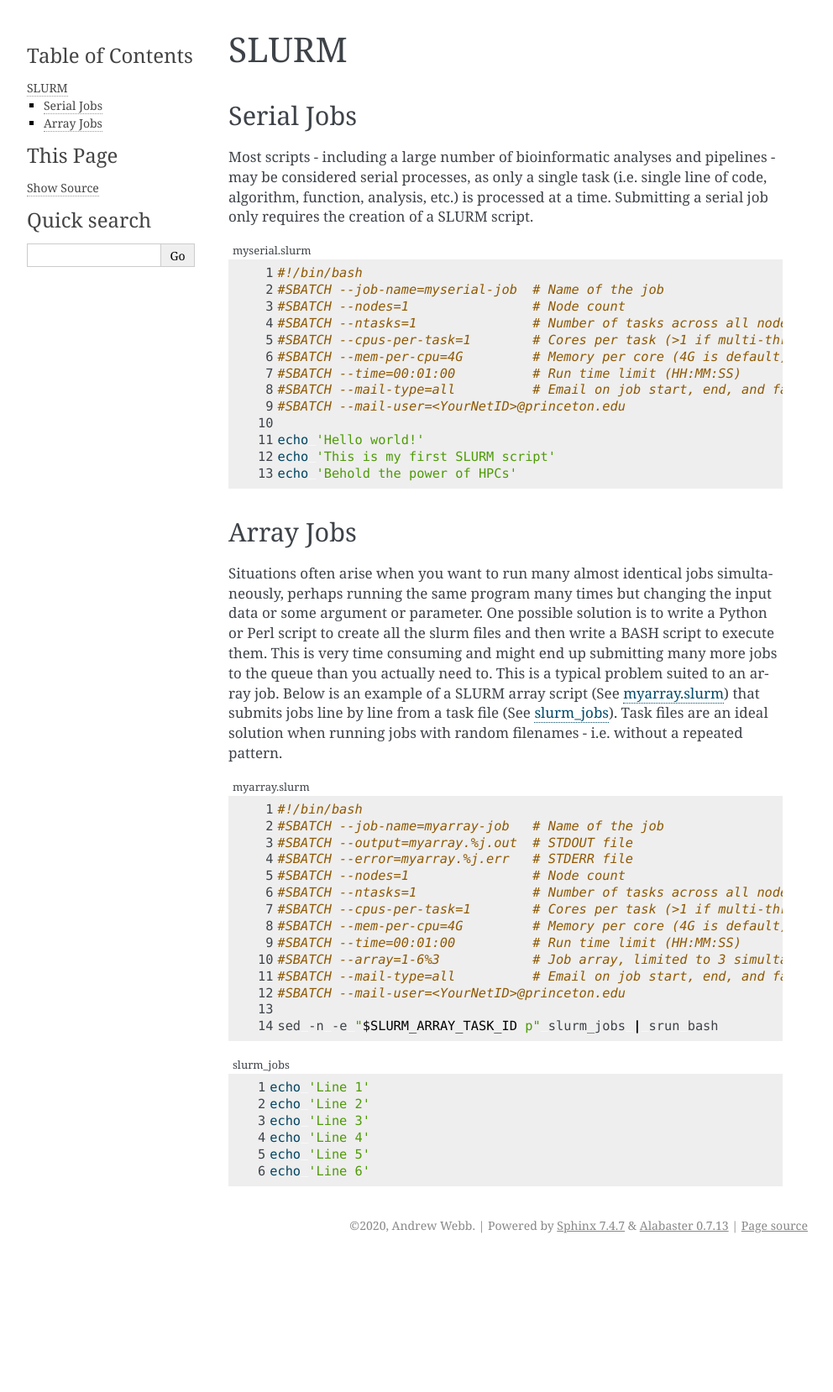
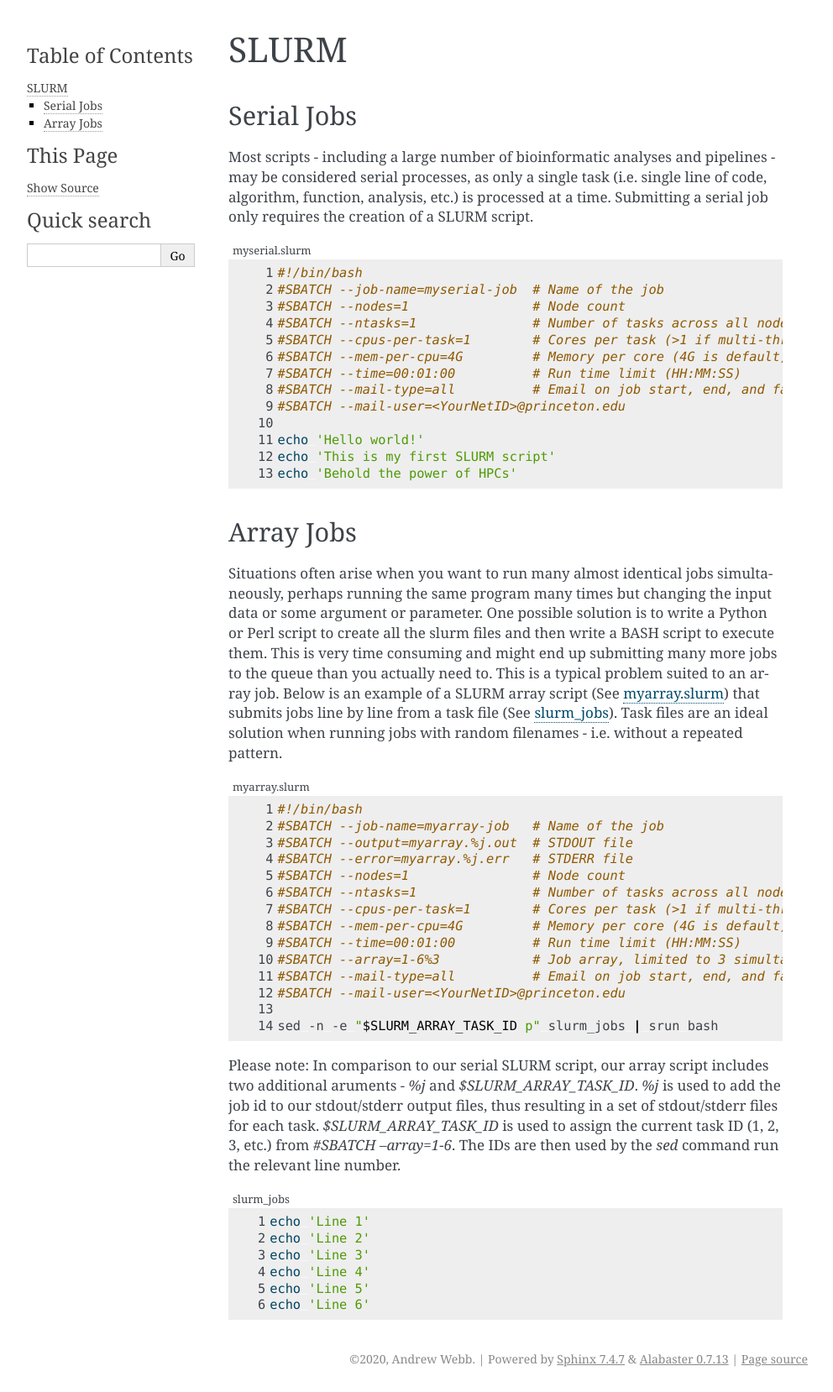
Before and after one commit to kocherlab/kocher_guides, a Sphinx documentation site: the page built from docs/Guides/SLURM.rst, in a window 1280 px wide. Shown: the whole page at 84% size, without its empty margins (148-1140 px from the left). Built offline with Sphinx 7.4.7, drawn with Linux system fonts in a browser that asks for light colours; before the commit the page ends 1499 px from its top, so only the background shows below that.

Commit message:
Updated text

```diff
--- a/docs/Guides/SLURM.rst
+++ b/docs/Guides/SLURM.rst
@@ -51,6 +51,8 @@ Situations often arise when you want to run many almost identical jobs simultane
 
    sed -n -e "$SLURM_ARRAY_TASK_ID p" slurm_jobs | srun bash
 
+Please note: In comparison to our serial SLURM script, our array script includes two additional aruments - *%j* and *$SLURM_ARRAY_TASK_ID*. *%j* is used to add the job id to our stdout/stderr output files, thus resulting in a set of stdout/stderr files for each task. *$SLURM_ARRAY_TASK_ID* is used to assign the current task ID (1, 2, 3, etc.) from *#SBATCH --array=1-6*. The IDs are then used by the *sed* command run the relevant line number.
+
 .. code-block:: bash
    :linenos:
    :caption: slurm_jobs
```
